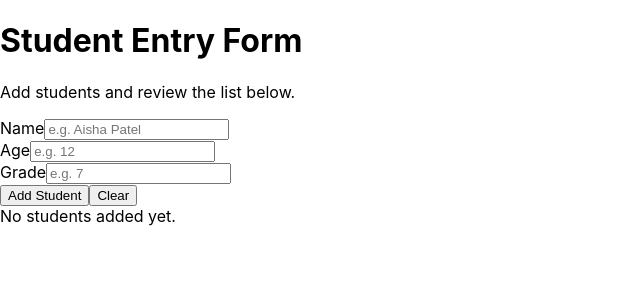
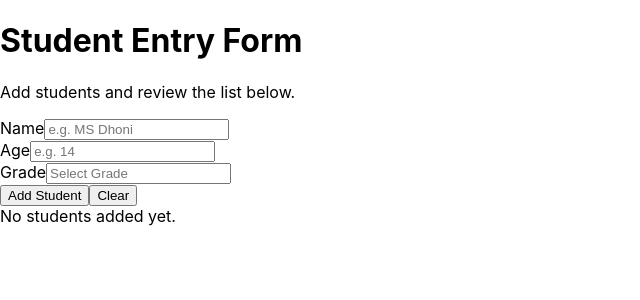
Before and after one commit to RounakJain31/Student-Entry-form, a React (Create React App) app: page / in a window 1280 px wide. Shown: the top 300 px of the page, without its empty margins (0-640 px from the left). Built offline with nearby package versions, Linux system fonts and the light colour scheme; the HTML template or start-up script is replaced by a standard one.

Commit message:
first commit

```diff
--- a/src/StudentEntryForm.jsx
+++ b/src/StudentEntryForm.jsx
@@ -51,7 +51,7 @@ export default function StudentEntryForm() {
               name="name"
               value={form.name}
               onChange={handleChange}
-              placeholder="e.g. Aisha Patel"
+              placeholder="e.g. MS Dhoni"
               className="w-full rounded-lg border px-3 py-2 focus:outline-none focus:ring-2 focus:ring-indigo-300"
             />
           </div>
@@ -62,7 +62,7 @@ export default function StudentEntryForm() {
               name="age"
               value={form.age}
               onChange={handleChange}
-              placeholder="e.g. 12"
+              placeholder="e.g. 14"
               className="w-full rounded-lg border px-3 py-2 focus:outline-none focus:ring-2 focus:ring-indigo-300"
             />
           </div>
@@ -73,7 +73,7 @@ export default function StudentEntryForm() {
               name="grade"
               value={form.grade}
               onChange={handleChange}
-              placeholder="e.g. 7"
+              placeholder="Select Grade"
               className="w-full rounded-lg border px-3 py-2 focus:outline-none focus:ring-2 focus:ring-indigo-300"
             />
           </div>
```
